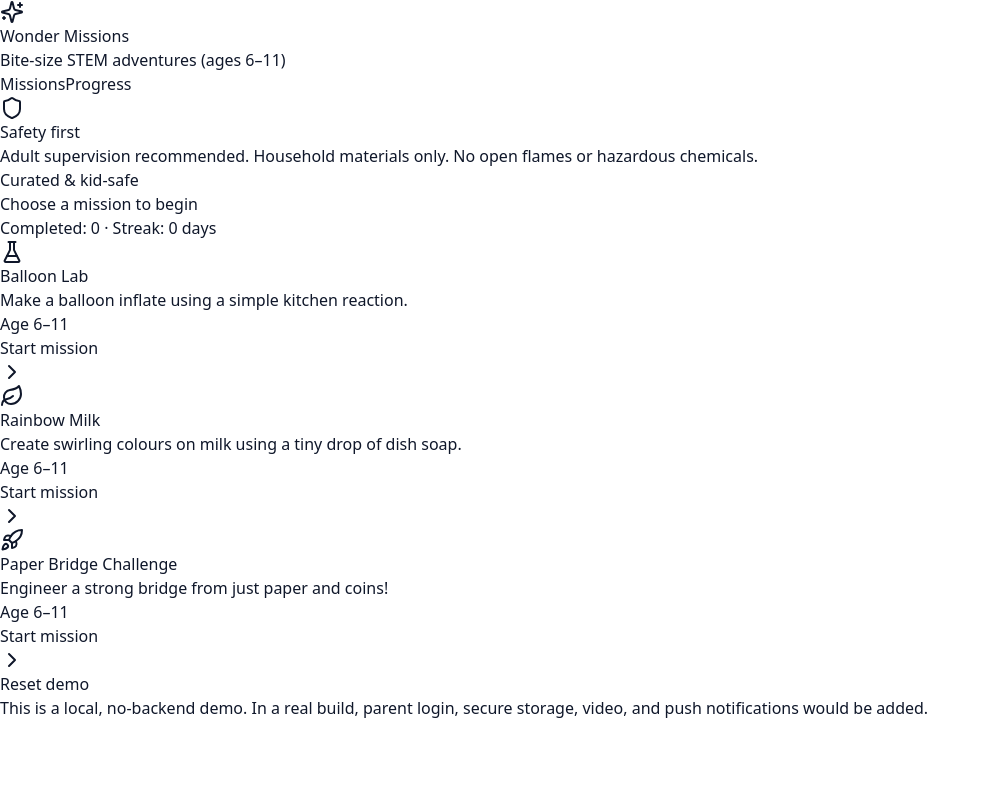
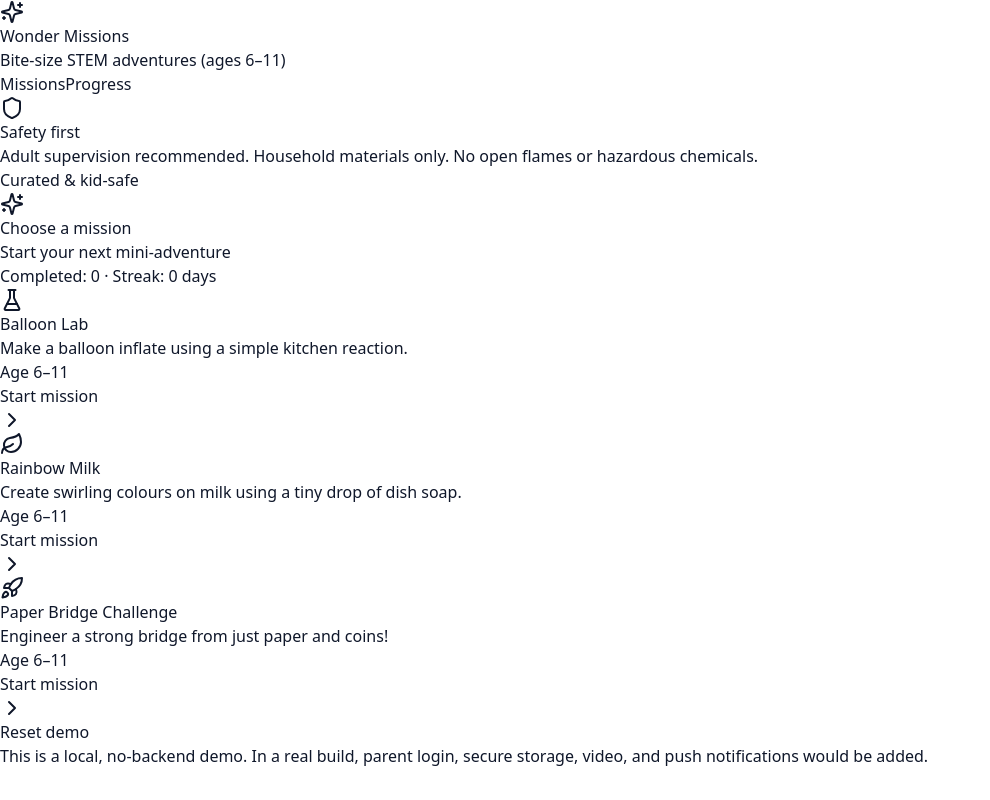
Before and after one commit to jyothish561/wonder-missions-demo, a Next.js app: page / in a window 1280 px wide. Shown: the whole page, without its empty margins (0-990 px from the left). Built offline with nearby package versions, Linux system fonts and the light colour scheme.

Commit message:
Make 'Choose a mission' headline prominent + add subtitle

```diff
--- a/app/page.tsx
+++ b/app/page.tsx
@@ -256,10 +256,23 @@ export default function WonderMissionsDemo() {
               exit={{ opacity: 0, y: -8 }}
               transition={{ duration: 0.2 }}
             >
-              <div className="mb-4 flex items-center justify-between">
-                <div className="text-sm text-slate-600">Choose a mission to begin</div>
-                <div className="text-sm">Completed: <span className="font-semibold">{totalCompleted}</span> · Streak: <span className="font-semibold">{streak} day{streak === 1 ? "" : "s"}</span></div>
-              </div>
+				<div className="mb-4 flex items-end justify-between">
+				  <div className="flex items-center gap-2">
+					<span className="p-1.5 rounded-md bg-indigo-50 text-indigo-700">
+					  <Sparkles className="w-4 h-4" />
+					</span>
+					<div>
+					  <div className="text-lg md:text-xl font-semibold text-slate-800">Choose a mission</div>
+					  <div className="text-xs text-slate-500">Start your next mini-adventure</div>
+					</div>
+				  </div>
+
+				  <div className="text-xs md:text-sm text-slate-600">
+					Completed: <span className="font-semibold">{totalCompleted}</span> ·
+					Streak: <span className="font-semibold">{streak} day{streak === 1 ? "" : "s"}</span>
+				  </div>
+				</div>
+
 
               <div className="grid md:grid-cols-2 gap-4">
                 {MISSIONS.map((m) => (
```
